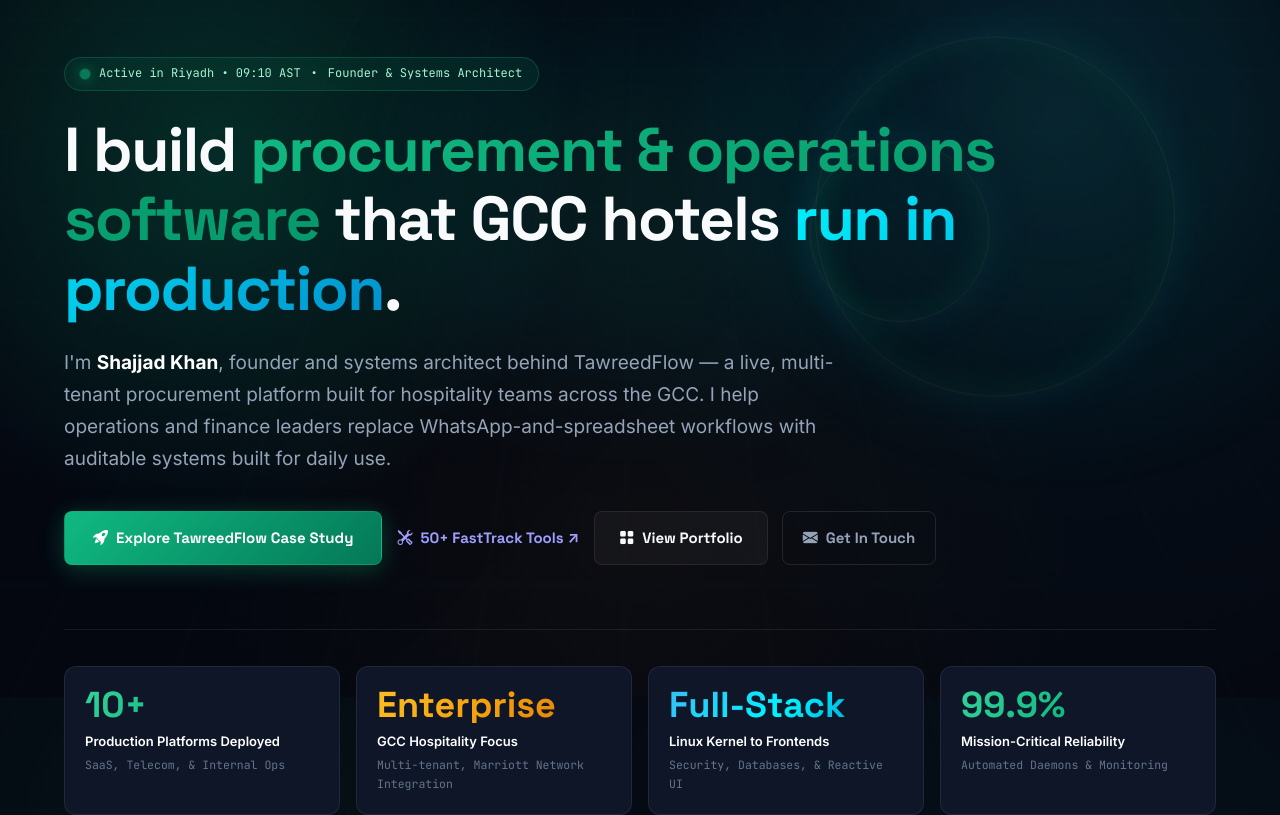
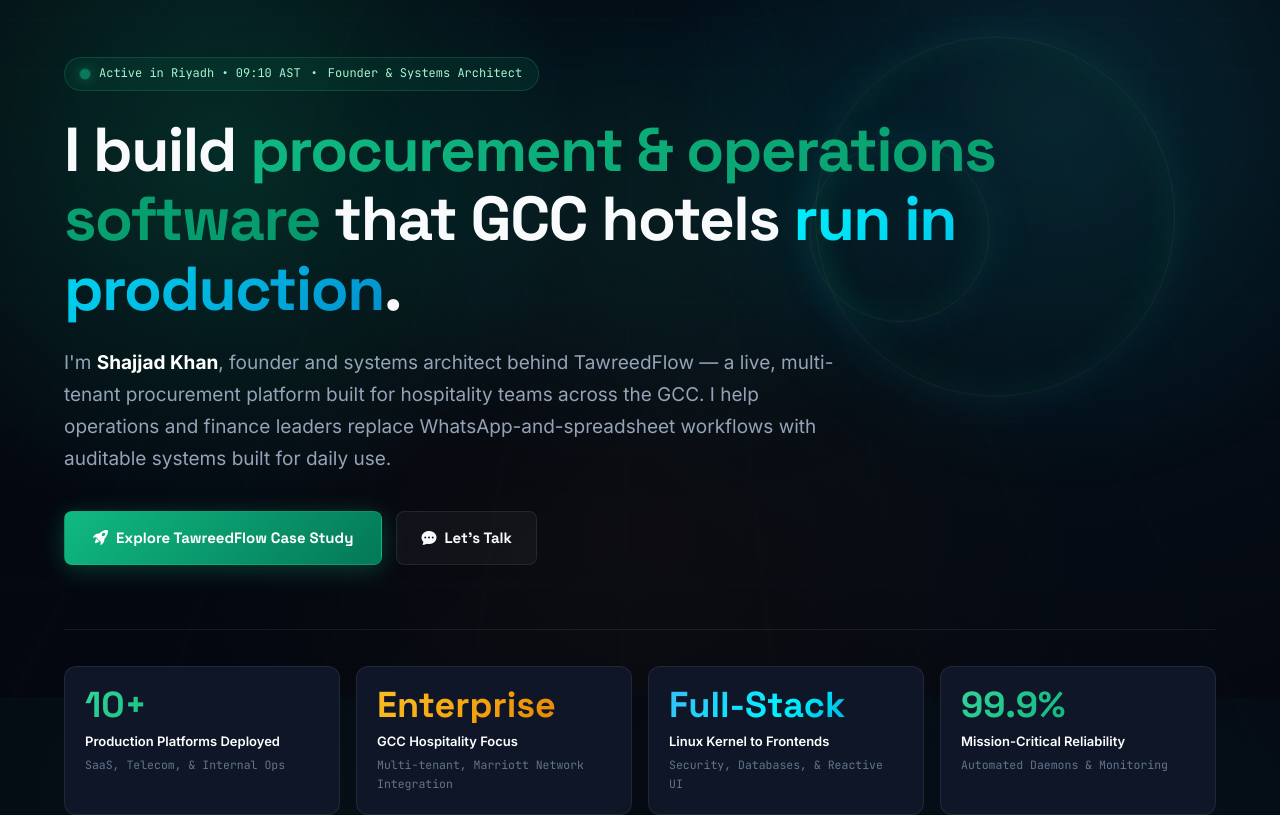
Before and after one commit to ShajjadKhan/p-portfolio, a Flask app: page / in a window 1280 px wide. Shown: the part 103-918 px from the top of the page. Run offline with Flask 3, Linux system fonts and the light colour scheme.

Commit message:
feat: focus hero on two primary actions

```diff
--- a/templates/index.html
+++ b/templates/index.html
@@ -126,17 +126,9 @@
                         <i class="bi bi-rocket-takeoff-fill"></i>
                         <span>Explore TawreedFlow Case Study</span>
                     </a>
-                    <a href="{{ tools_url }}" target="_blank" rel="noopener" class="btn btn-cyan-lg">
-                        <i class="bi bi-tools"></i>
-                        <span>50+ FastTrack Tools ↗</span>
-                    </a>
-                    <a href="#projects" class="btn btn-outline-lg">
-                        <i class="bi bi-grid-fill"></i>
-                        <span>View Portfolio</span>
-                    </a>
-                    <a href="#contact" class="btn btn-subtle-lg">
-                        <i class="bi bi-envelope-fill"></i>
-                        <span>Get In Touch</span>
+                    <a href="#contact" class="btn btn-outline-lg">
+                        <i class="bi bi-chat-dots-fill"></i>
+                        <span>Let's Talk</span>
                     </a>
                 </div>
 
```
